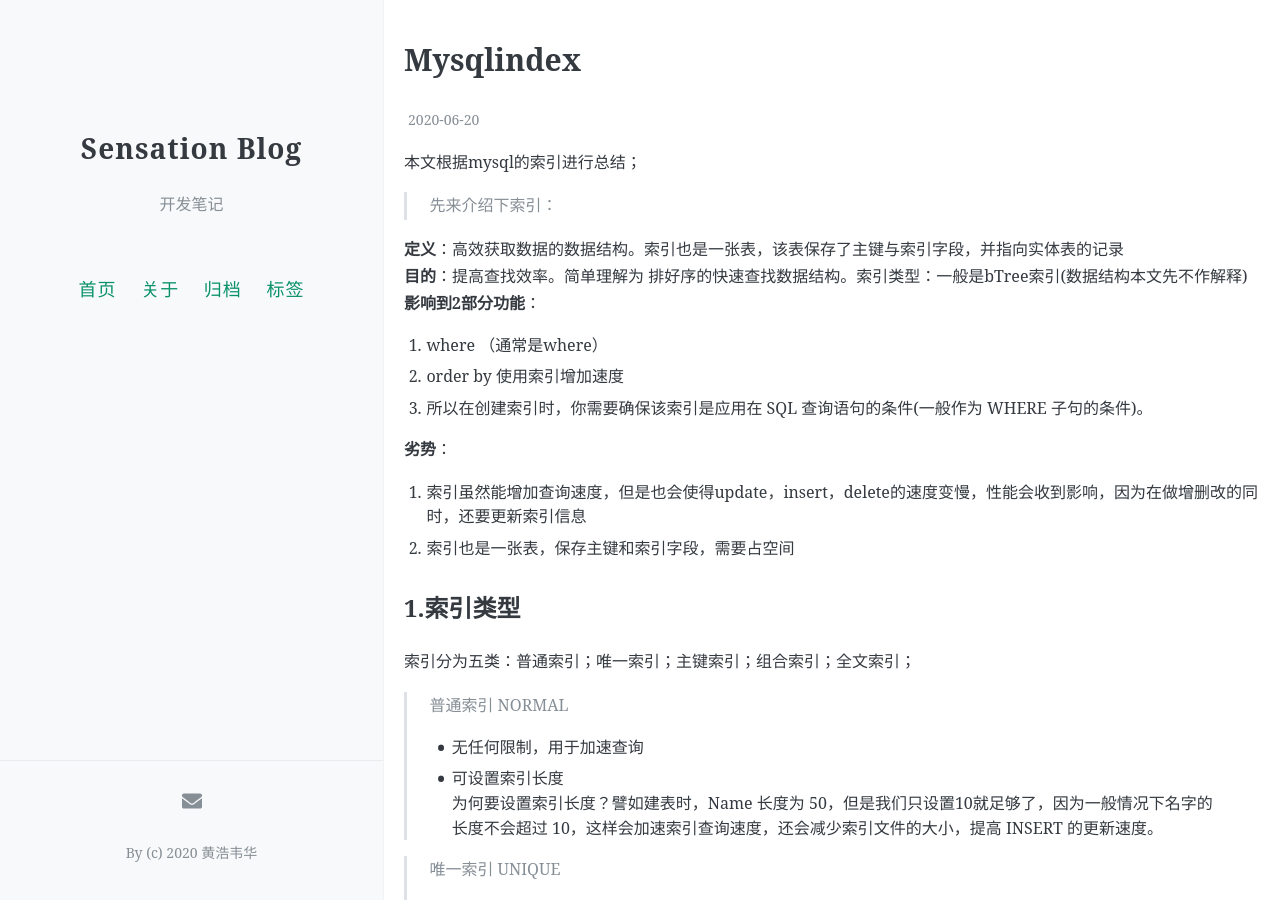
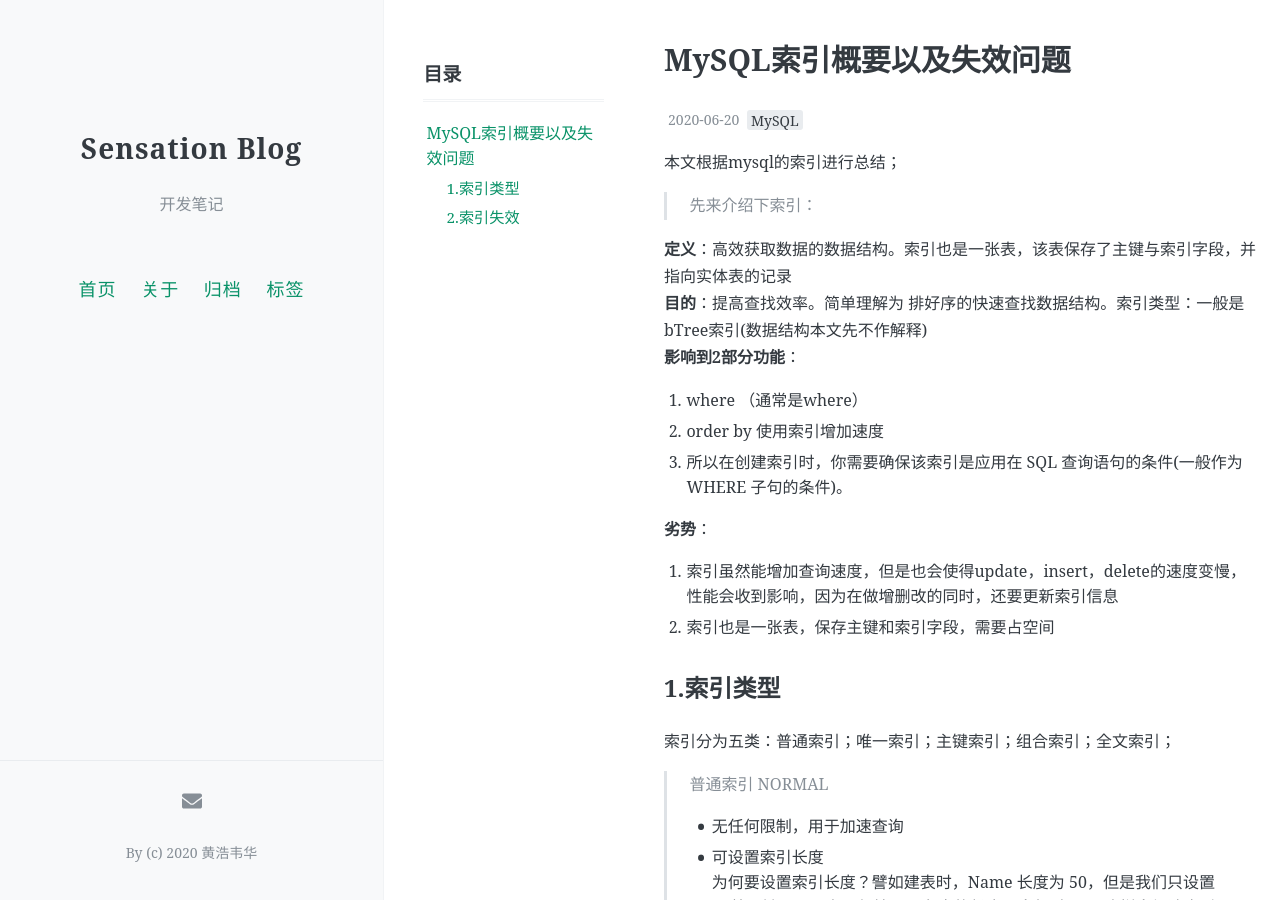
Before and after one commit to SensationG/blog, a Jekyll site: the page built from _posts/2020-06-20-mysqlIndex.md, in a window 1280 px wide and 900 px high. Built offline with Jekyll 4.4.1, drawn with Linux system fonts in a browser that asks for light colours; our own code applies the rules of GitHub Pages for plain Markdown files; comment, search, counter and statistics services are not loaded.

Commit message:
Update 2020-06-20-mysqlIndex.md

```diff
--- a/_posts/2020-06-20-mysqlIndex.md
+++ b/_posts/2020-06-20-mysqlIndex.md
@@ -1,3 +1,13 @@
+---
+layout: post
+title: MySQL索引概要以及失效问题
+date: 2020-06-20
+Author: hhw
+toc: true
+comments: true
+tags:  [MySQL]
+---
+
 本文根据mysql的索引进行总结；<br>
 
 > 先来介绍下索引：<br>
```
